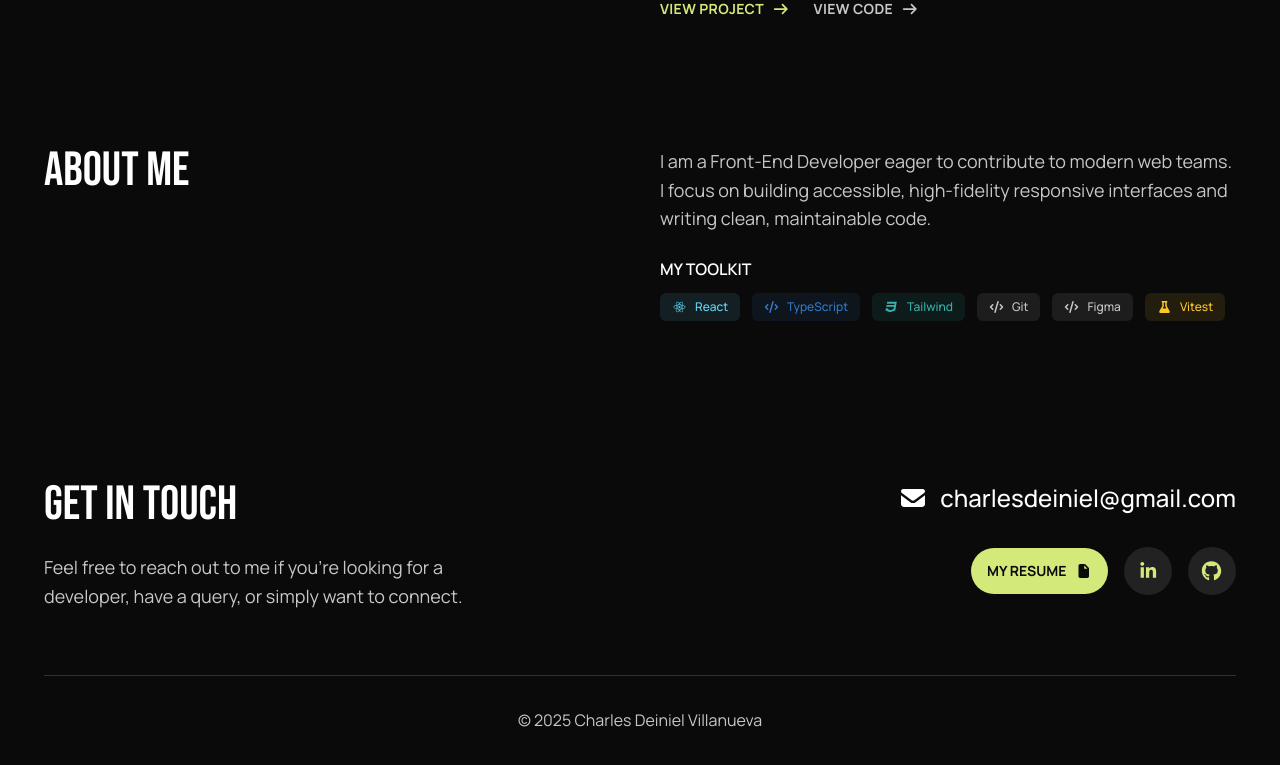
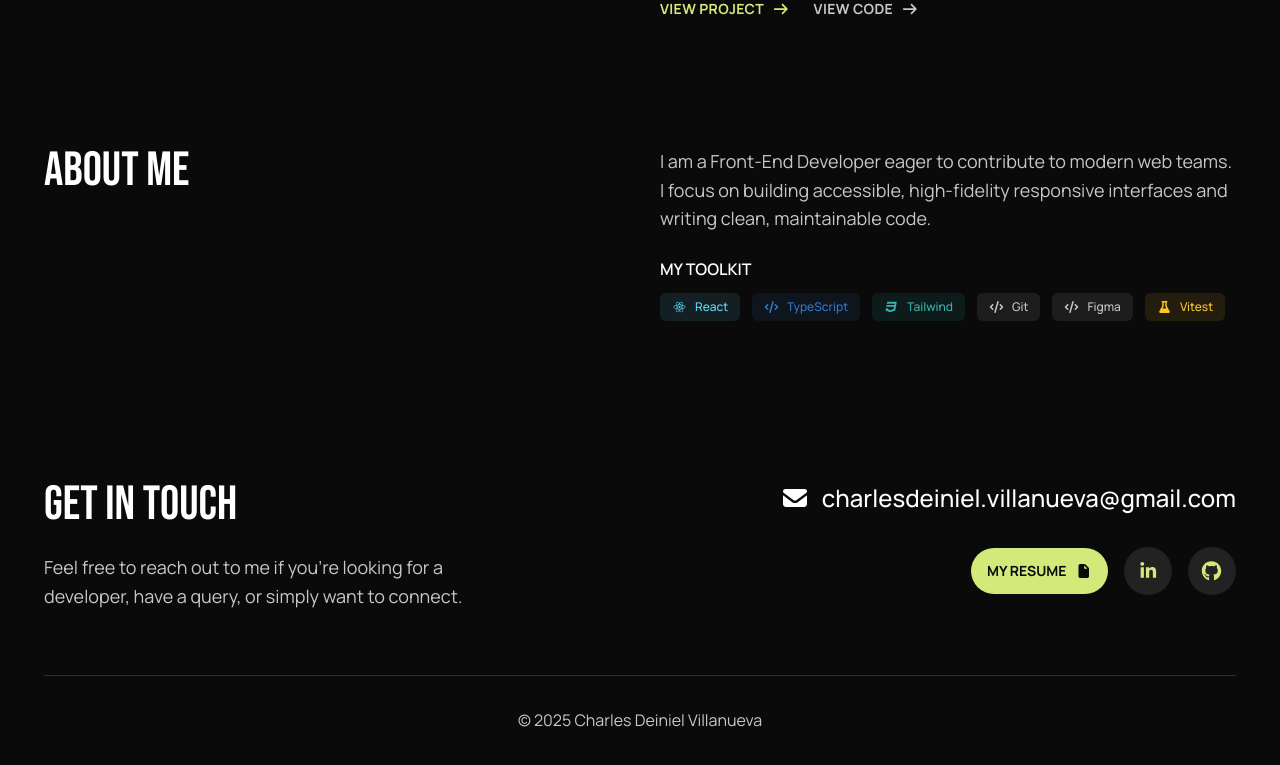
Before and after one commit to Striperoooo/portfolio-site, a React (Vite) app: page / in a window 1280 px wide. Shown: the part 1743-2508 px from the top of the page. Built offline with nearby package versions, Linux system fonts and the light colour scheme.

Commit message:
Update resume PDF and contact links
Replaced the old resume PDF with the updated 2025 version and updated all relevant links in Footer and HeroSection components. Also corrected the email address and updated LinkedIn and GitHub profile links.

```diff
--- a/src/components/Footer.tsx
+++ b/src/components/Footer.tsx
@@ -25,18 +25,18 @@ export default function Footer() {
 
                 <div className="md:w-1/2 flex flex-col md:items-end gap-6">
                     <a
-                        href="mailto:charlesdeiniel@gmail.com"
+                        href="mailto:charlesdeiniel.villanueva@gmail.com"
                         className="flex items-center gap-3 text-neutral-white hover:text-primary transition-colors w-fit"
                     >
                         <FontAwesomeIcon icon={faEnvelope} className="text-2xl" />
                         <Typography variant="mobileH3" className="font-bold text-lg sm:text-2xl">
-                            charlesdeiniel@gmail.com
+                            charlesdeiniel.villanueva@gmail.com
                         </Typography>
                     </a>
 
                     <div className="flex items-center gap-4 mt-2">
                         <a
-                            href="/assets/CharlesDeiniel_Villanueva_Resume.pdf"
+                            href="/assets/CharlesDeinielVillanueva_Resume_2025.pdf"
                             target="_blank"
                             rel="noopener noreferrer"
                             className="inline-flex items-center justify-center gap-2
@@ -52,7 +52,7 @@ export default function Footer() {
                         </a>
 
                         <a
-                            href="https://linkedin.com"
+                            href="www.linkedin.com/in/charlesdeiniel-villanueva"
                             target="_blank"
                             rel="noopener noreferrer"
                             className="group inline-flex items-center justify-center w-12 h-12 bg-misc-fill rounded-full cursor-pointer
--- a/src/components/HeroSection.tsx
+++ b/src/components/HeroSection.tsx
@@ -25,7 +25,7 @@ export default function HeroSection() {
 
                     <div className="mt-8 flex items-center gap-4">
                         <a
-                            href="/assets/CharlesDeiniel_Villanueva_Resume.pdf" // Path to the PDF in your public folder
+                            href="/assets/CharlesDeinielVillanueva_Resume_2025" // Path to the PDF in your public folder
                             target="_blank"
                             rel="noopener noreferrer"
                             className="inline-flex items-center justify-center gap-2
@@ -41,7 +41,7 @@ export default function HeroSection() {
                         </a>
 
                         <a
-                            href="https://google.com"
+                            href="www.linkedin.com/in/charlesdeiniel-villanueva"
                             target="_blank"
                             rel="noopener noreferrer"
                             className="group inline-flex items-center justify-center w-12 h-12 bg-misc-fill rounded-full cursor-pointer
@@ -54,7 +54,7 @@ export default function HeroSection() {
                         </a>
 
                         <a
-                            href="https://google.com"
+                            href="https://github.com/Striperoooo"
                             target="_blank"
                             rel="noopener noreferrer"
                             className="group inline-flex items-center justify-center w-12 h-12 bg-misc-fill rounded-full cursor-pointer
```
Also changed, not shown: 2 other files (tests, documents, lock files or other folders).
